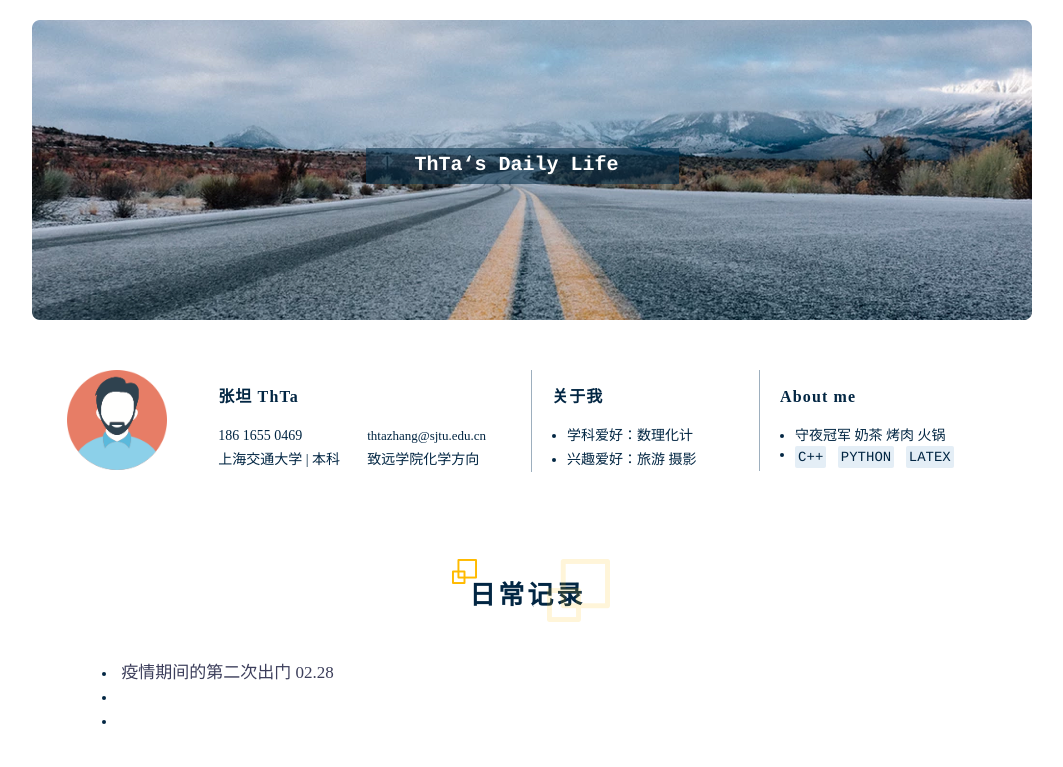
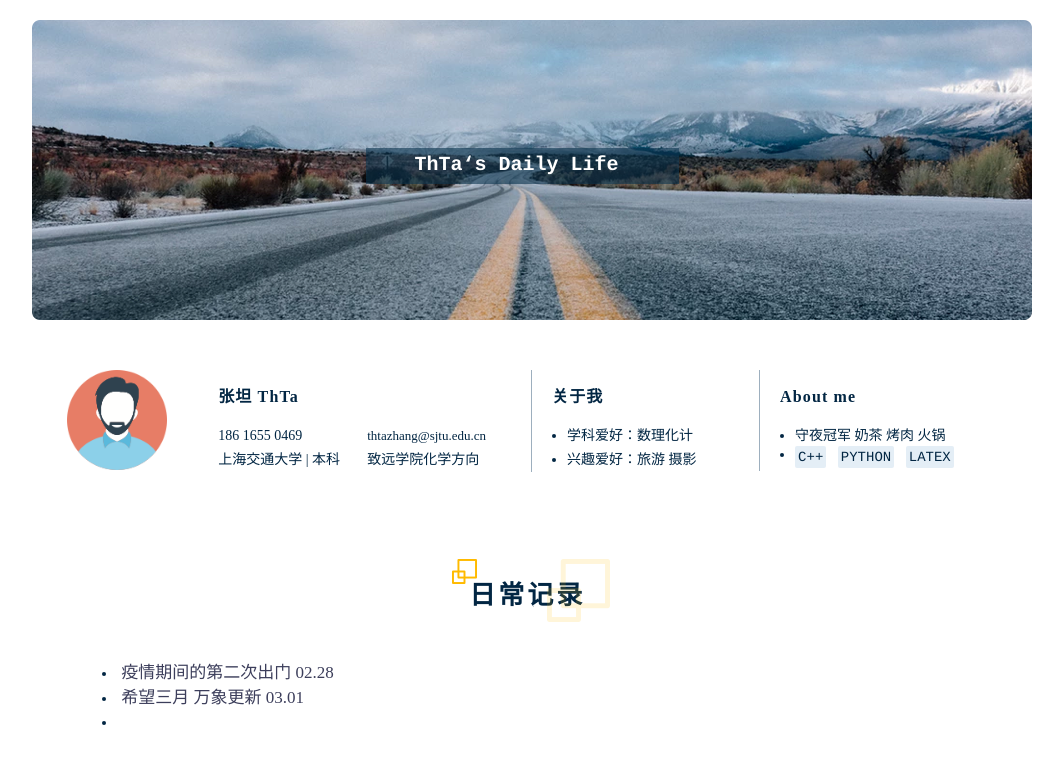
Before and after one commit to ThTaaa/ThTaaa.github.io, a plain HTML site: page index.html in a window 1280 px wide. Shown: the top 767 px of the page, without its empty margins (108-1171 px from the left). Drawn offline with Linux system fonts and the light colour scheme.

Commit message:
Update index.html

```diff
--- a/index.html
+++ b/index.html
@@ -72,10 +72,10 @@
                 </div>
                 <div class="information-all">
                     <div class="item">
-                      <div class="col-9 item">
+                      <div class="col-3 item">
                           <ul>
                             <li><a href="./Markdown/Diary 02.28.html" style="font-size: 17px; color:#3C3E5B">&nbsp;疫情期间的第二次出门 02.28</a></li>
-                            <li></li>
+                            <li><a href="./Markdown/Diary 03.01.html" style="font-size: 17px; color:#3C3E5B">&nbsp;希望三月 万象更新 03.01</a></li>
 							<li></li>
                           </ul>
                       </div>
```
